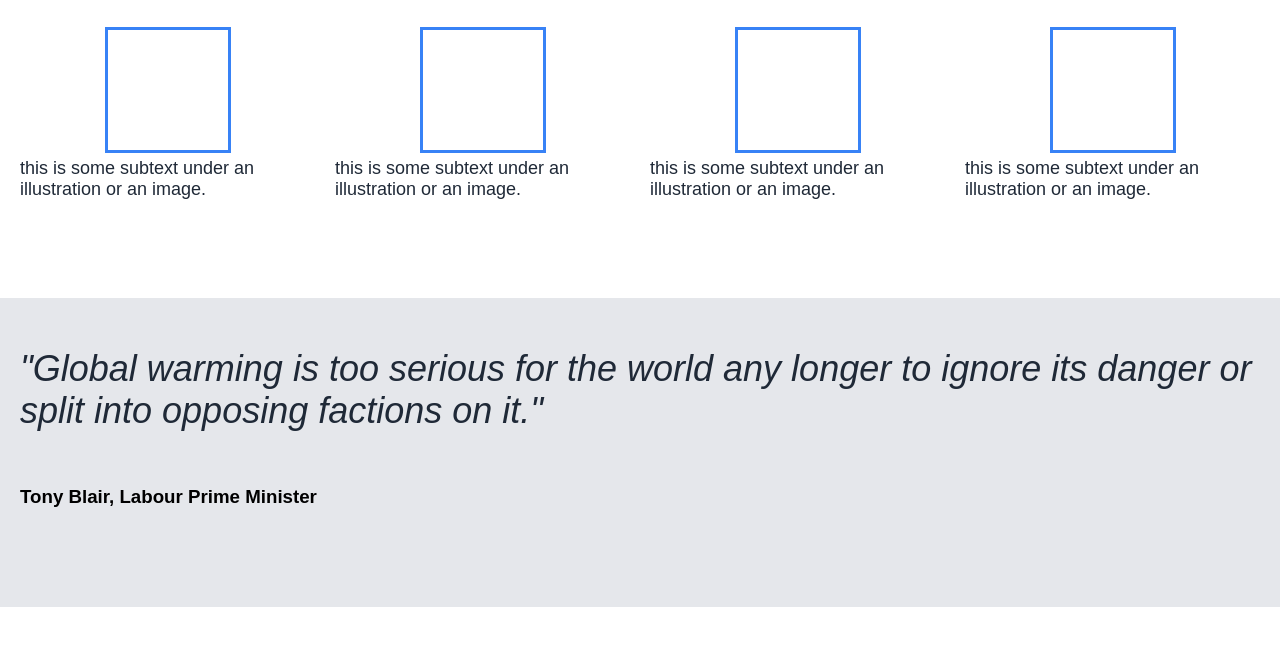
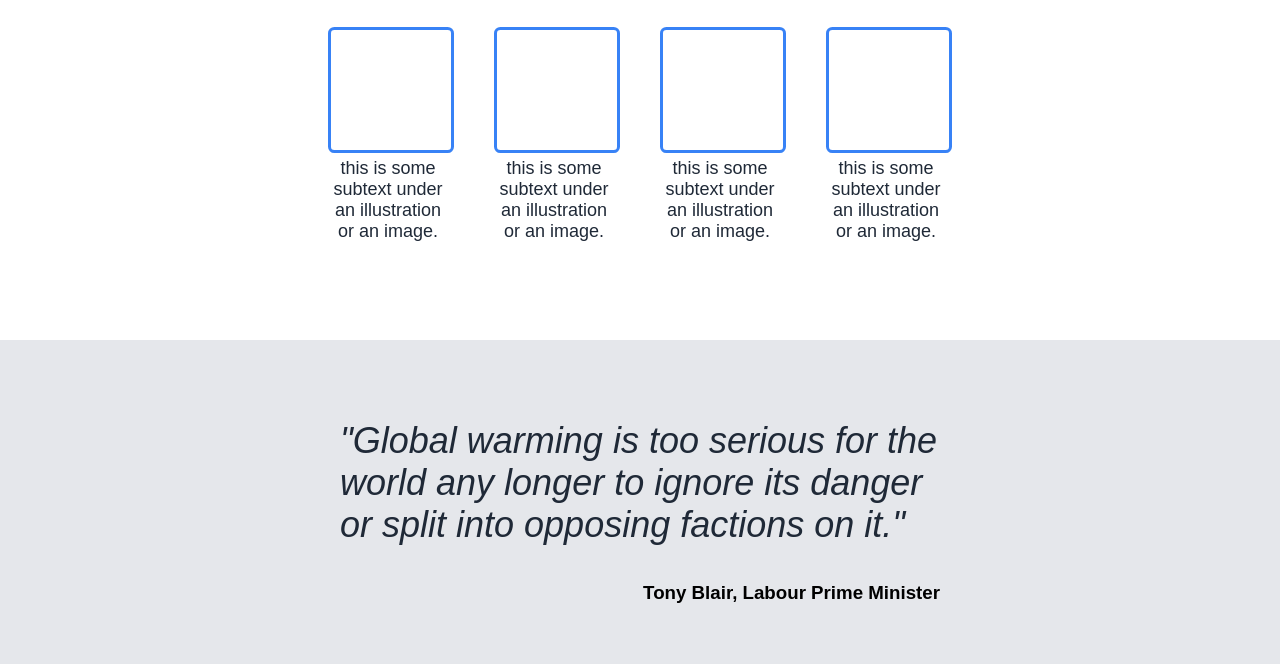
Before and after one commit to jonnyhoudini/TOPlandingpage, a plain HTML site: page index.html in a window 1280 px wide. Shown: the part 687-1351 px from the top of the page. Drawn offline with Linux system fonts and the light colour scheme.

Commit message:
fingers crossed

```diff
--- a/index.html
+++ b/index.html
@@ -37,21 +37,38 @@
   <h2>Some random information</h2>
 
   <div class="container">
+
     <div class="card">
+
       <div class="box"></div>
+      <div class="text-under-box">
         <p>this is some subtext under an illustration or an image.</p>
       </div>
+
+    </div>
 <div class="card">
+
   <div class="box"></div>
+  <div class="text-under-box">
       <p>this is some subtext under an illustration or an image.</p>
   </div>
+
+</div>
 <div class="card">
+
   <div class="box"></div>
+  <div class="text-under-box">
       <p>this is some subtext under an illustration or an image.</p>
   </div>
+
+</div>
 <div class="card">
+
   <div class="box"></div>
+  <div class="text-under-box">
       <p>this is some subtext under an illustration or an image.</p>
+  </div>
+
 </div>
 
   </div>
@@ -59,8 +76,11 @@
 </section>
 
 <section class="quote-section">
+  <div class="quote-container">
     <p class="quote">"Global warming is too serious for the world any longer to ignore its danger or split into opposing factions on it."</p>
     <h3>Tony Blair, Labour Prime Minister</h3>
+  </div>
+
 </section>
 
 <section class="call-to-action-section">
--- a/styles.css
+++ b/styles.css
@@ -96,18 +96,24 @@
   width: 120px;
   height: 120px;
   border: 3px solid #3882F6;
+    border-radius: 5%;
 }
 
 .container {
   display: flex;
-  gap: 20px;
+  gap: 40px;
+  justify-content: center;
 }
 
 .card {
-  border-radius: 5%;
   display: flex;
-  flex-flow: column wrap;
-  align-items: center;
+flex-direction: column;
+}
+
+.text-under-box {
+  width: 120px;
+text-align: center;
+
 }
 .card p {
   margin-top: 5px;
@@ -118,10 +124,17 @@
 
 .quote-section {
   background-color: #E5E7EB;
-    padding: 50px 20px 80px;
+    padding: 80px 20px 80px;
+    display: flex;
+    justify-content: center;
+  }
+
+.quote-container {
   display: flex;
-  flex-flow: column wrap;
-  justify-content: center;
+  flex-direction: column;
+  align-items: flex-end;
+  width: 600px;
+  gap: 0;
 }
 
 .quote {
@@ -131,6 +144,9 @@
 font-weight: lighter;
 }
 
+.quote-container h3 {
+  margin: 0;
+}
 /* Call to action section */
 
 .call-to-action-section {
```
Lines whose indentation alone changed are shown as unchanged.
